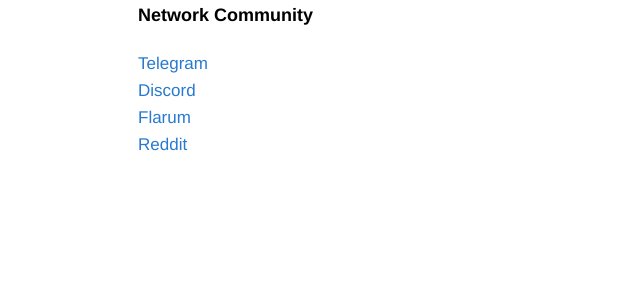
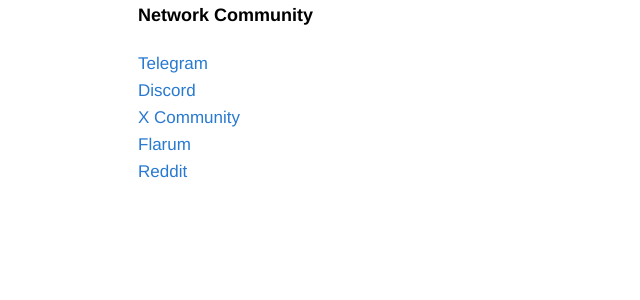
Before and after one commit to networkf/network.github.io, a Jekyll site: the page built from channels.md, in a window 1280 px wide. Shown: the part 459-759 px from the top of the page, without its empty margins (137-777 px from the left). Built offline with Jekyll 4.4.1, drawn with Linux system fonts in a browser that asks for light colours; some web fonts are replaced; our own code applies the rules of GitHub Pages for plain Markdown files; the repository's description, which GitHub fills in, is left out.

Commit message:
Update channels.md

```diff
--- a/channels.md
+++ b/channels.md
@@ -12,26 +12,28 @@ Please feel free to browse through our channels:
 
 <b><font size="4">Network Media</font></b>
 
-<a href="https://x.com/netxork" target="_blank">𝕏</a>
+<a href="https://x.com/netxork">𝕏</a>
 <br>
-<a href="https://medium.com/@network" target="_blank">Medium</a>
+<a href="https://medium.com/@network">Medium</a>
 <br>
-<a href="https://network.substack.com/" target="_blank">Substack</a>
+<a href="https://network.substack.com/">Substack</a>
 <br>
-<a href="https://farcaster.xyz/netxork" target="_blank">Farcaster</a>
+<a href="https://farcaster.xyz/netxork">Farcaster</a>
 <br>
-<a href="https://youtube.com/@netxork" target="_blank">YouTube</a>
+<a href="https://youtube.com/@netxork">YouTube</a>
 <br>
-<a href="https://instagram.com/netxork" target="_blank">Instagram</a>
+<a href="https://instagram.com/netxork">Instagram</a>
 <br>
 
 <b><font size="4">Network Community</font></b>
 
-<a href="https://t.me/networkfoundation" target="_blank">Telegram</a>
+<a href="https://t.me/networkfoundation">Telegram</a>
 <br>
-<a href="https://discord.gg/sCtK6YK" target="_blank">Discord</a>
+<a href="https://discord.gg/sCtK6YK">Discord</a>
 <br>
-<a href="https://network.flarum.cloud" target="_blank">Flarum</a>
+<a href="https://x.com/i/communities/1725849980240384096">X Community</a>
 <br>
-<a href="https://reddit.com/r/netxork" target="_blank">Reddit</a>
+<a href="https://network.flarum.cloud">Flarum</a>
 <br>
+<a href="https://reddit.com/r/netxork">Reddit</a>
+<br>
```
